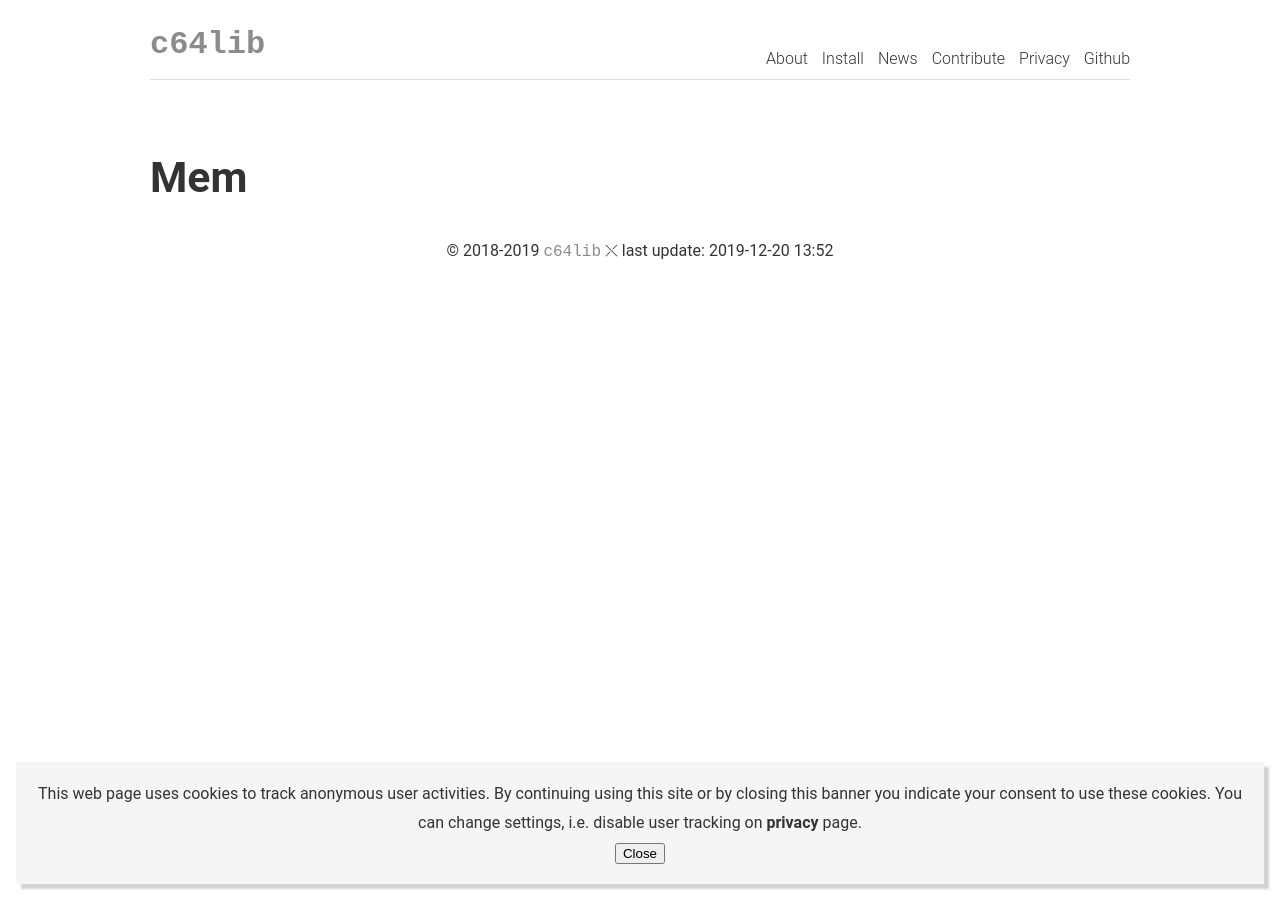
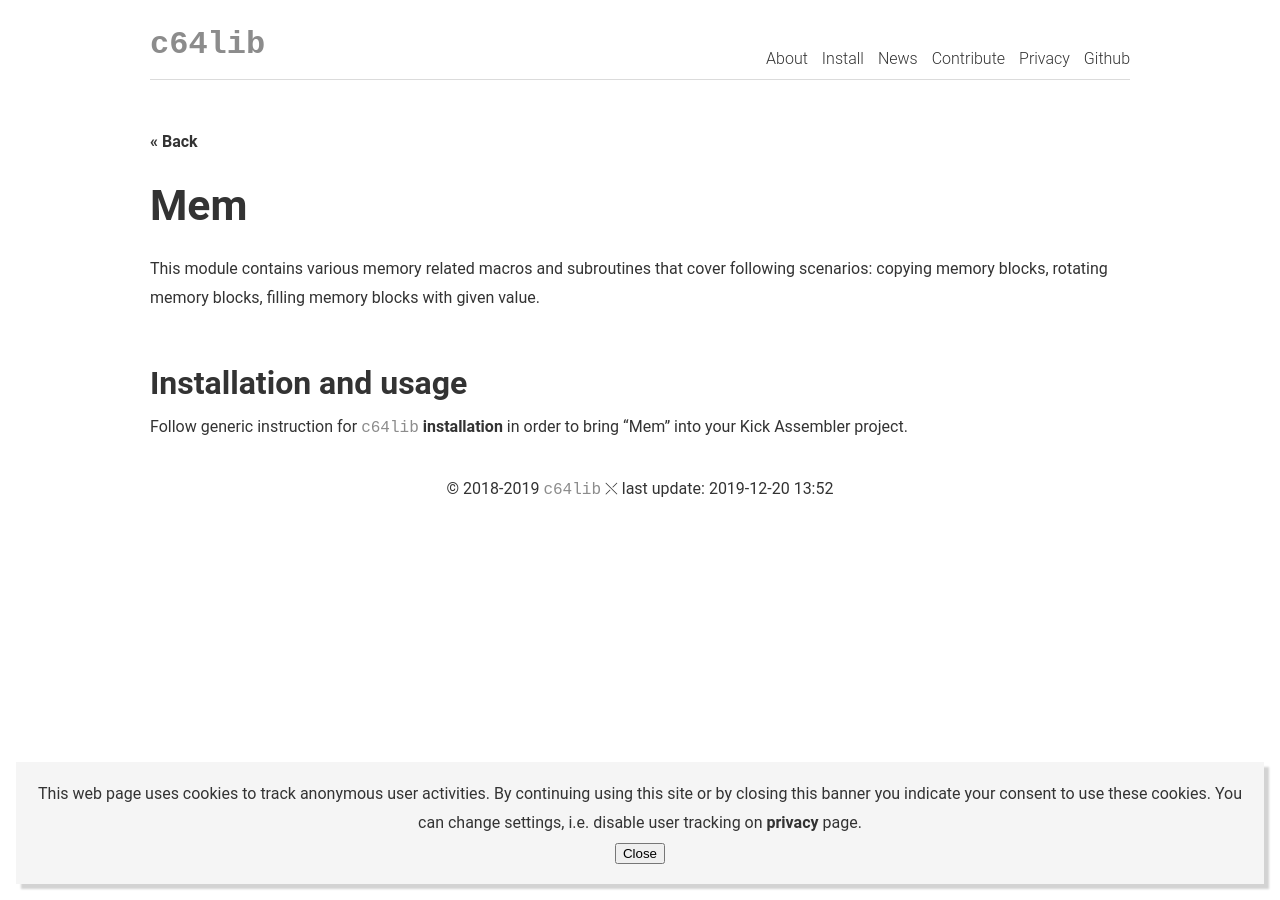
Before and after one commit to c64lib/docu, a Jekyll site: the page built from libs/common/mem.md, in a window 1280 px wide. Built offline with Jekyll 4.4.1, drawn with Linux system fonts in a browser that asks for light colours.

Commit message:
back page navigation feature

```diff
--- /dev/null
+++ b/_includes/back-nav.html
@@ -0,0 +1,7 @@
+{% if page.backurl %}
+  {% assign url_section_count = page.url | split: "/" | size | minus: 2 %}
+    {% if url_section_count >= 0 %}
+    {% assign back_url = page.url | replace: "/", " " | truncatewords: url_section_count, "" | replace: " ", "/" %}
+    <a href="{{ site.baseurl }}/{{ back_url }}">&laquo; Back</a>
+  {% endif %}
+{% endif %}
--- /dev/null
+++ b/_includes/lib-module-installation-note.md
@@ -0,0 +1,4 @@
+## Installation and usage
+Follow generic instruction for `c64lib`
+[installation]({{ site.baseurl }}/pages/install)
+in order to bring "{{ page.title }}" into your Kick Assembler project.
--- a/_layouts/libidx.html
+++ b/_layouts/libidx.html
@@ -2,6 +2,7 @@
 layout: default
 ---
 <article id="page">
+  {% include back-nav.html %}
   <h1>{%if page.header %}{{ page.header }}{% else %}{{ page.title }}{% endif %}</h1>
   {{ content }}
 
--- a/_layouts/page.html
+++ b/_layouts/page.html
@@ -2,6 +2,7 @@
 layout: default
 ---
 <article id="page">
+  {% include back-nav.html %}
   <h1>{%if page.header %}{{ page.header }}{% else %}{{ page.title }}{% endif %}</h1>
   {{ content }}
 
--- a/libs/common/mem.md
+++ b/libs/common/mem.md
@@ -1,6 +1,12 @@
 ---
 layout: page
 title: Mem
-description: ipsum lorem
+description: Various memory related operations
 files: [mem.asm, mem-global.asm]
+backurl: true
 ---
+This module contains various memory related macros and subroutines that cover
+following scenarios: copying memory blocks, rotating memory blocks, filling
+memory blocks with given value.
+
+{% include lib-module-installation-note.md %}
```
